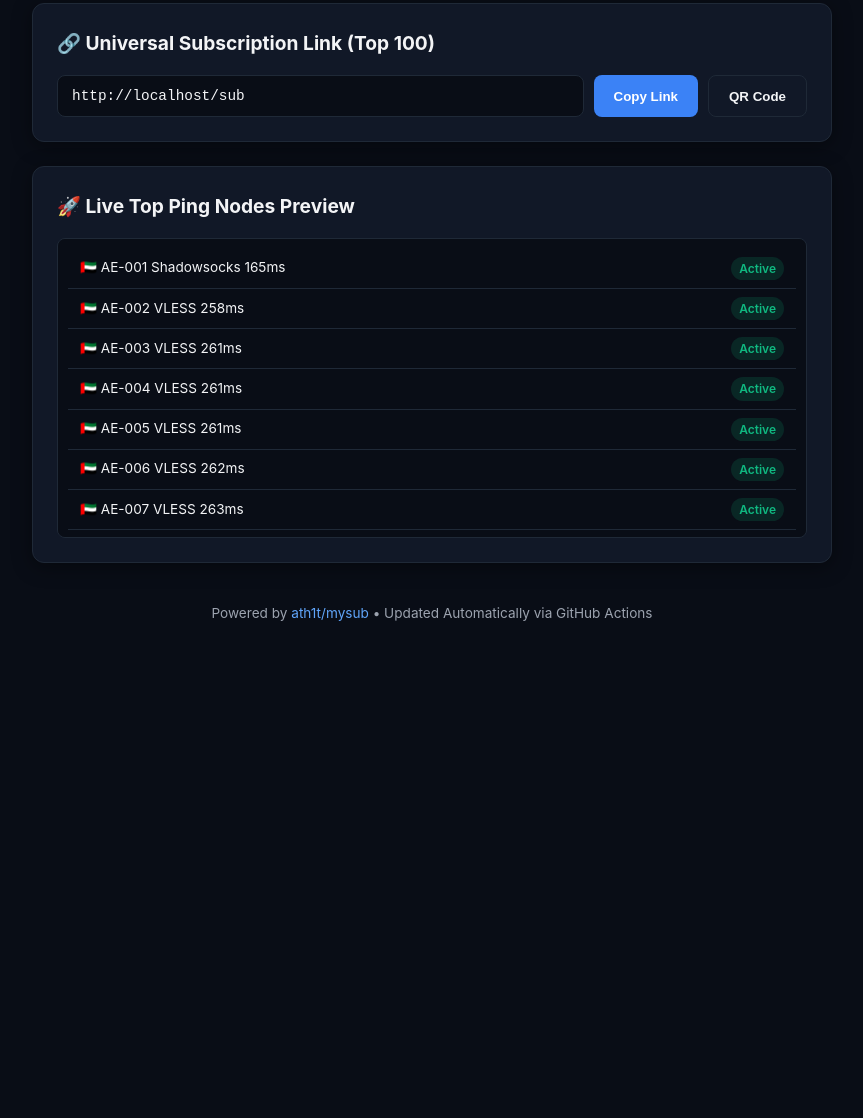
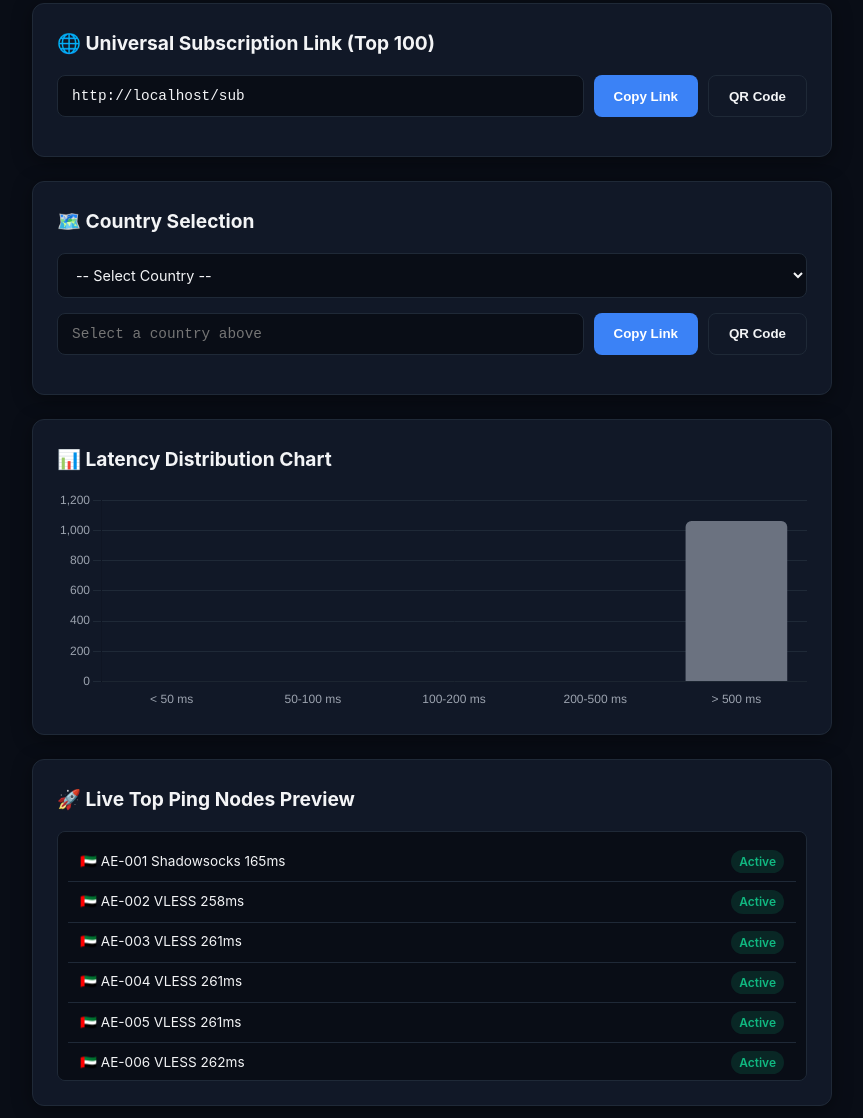
Before and after one commit to ath1t/mysub, a plain HTML site: page index.html in a window 1280 px wide. Shown: the part 286-1404 px from the top of the page, without its empty margins (208-1071 px from the left). Before the commit the page ends 931 px from the top, so only its background shows below. Drawn offline with nearby package versions, Linux system fonts and the light colour scheme.

Commit message:
Refactor subscription cards and add latency chart
Updated HTML structure and JavaScript functions for subscription links and QR code generation. Adjusted styles and added a latency distribution chart.

```diff
--- a/index.html
+++ b/index.html
@@ -4,6 +4,8 @@
     <meta charset="UTF-8">
     <meta name="viewport" content="width=device-width, initial-scale=1.0">
     <title>MySub • High-Speed Proxy Hub</title>
+    <!-- Chart.js CDN -->
+    <script src="https://cdn.jsdelivr.net/npm/chart.js"></script>
     <style>
         :root {
             --bg-dark: #090d16;
@@ -38,8 +40,8 @@
         }
         .card h2 { font-size: 1.2rem; margin-bottom: 16px; display: flex; align-items: center; gap: 8px; }
 
-        .sub-box { display: flex; gap: 10px; flex-wrap: wrap; }
-        .sub-input {
+        .sub-box { display: flex; gap: 10px; flex-wrap: wrap; margin-bottom: 15px; }
+        .sub-input, select {
             flex: 1;
             min-width: 220px;
             padding: 12px 14px;
@@ -50,6 +52,8 @@
             font-family: monospace;
             font-size: 0.9rem;
         }
+        select { font-family: inherit; cursor: pointer; }
+
         .btn {
             padding: 12px 20px;
             border-radius: 8px;
@@ -72,7 +76,7 @@
         .stat-val { font-size: 1.6rem; font-weight: bold; color: #60a5fa; }
         .stat-label { font-size: 0.85rem; color: var(--text-muted); }
 
-        .node-list { max-height: 300px; overflow-y: auto; background: var(--bg-dark); border-radius: 8px; padding: 10px; border: 1px solid var(--border-color); }
+        .node-list { max-height: 250px; overflow-y: auto; background: var(--bg-dark); border-radius: 8px; padding: 10px; border: 1px solid var(--border-color); }
         .node-item { padding: 8px 12px; border-bottom: 1px solid var(--border-color); font-size: 0.85rem; display: flex; justify-content: space-between; align-items: center; }
         .node-item:last-child { border-bottom: none; }
         .badge { background: rgba(16, 185, 129, 0.15); color: var(--success); padding: 2px 8px; border-radius: 12px; font-size: 0.75rem; font-weight: 600; }
@@ -104,16 +108,44 @@
         </div>
     </div>
 
+    <!-- Universal Subscription Card -->
     <div class="card">
-        <h2>🔗 Universal Subscription Link (Top 100)</h2>
+        <h2>🌐 Universal Subscription Link (Top 100)</h2>
         <div class="sub-box">
             <input type="text" id="mainSubUrl" class="sub-input" readonly>
             <button class="btn" onclick="copyText('mainSubUrl', this)">Copy Link</button>
-            <button class="btn btn-outline" onclick="toggleQR()">QR Code</button>
+            <button class="btn btn-outline" onclick="toggleQR('qrBox', 'mainSubUrl')">QR Code</button>
         </div>
         <div class="qr-container" id="qrBox">
-            <img id="qrImage" src="" alt="Subscription QR Code">
+            <img id="qrImage_mainSubUrl" src="" alt="Subscription QR Code">
             <p style="font-size: 0.8rem; color: var(--text-muted); margin-top: 8px;">Scan with V2rayNG, Shadowrocket, or NekoBox</p>
+        </div>
+    </div>
+
+    <!-- Country-Specific Subscription Card -->
+    <div class="card">
+        <h2>🗺️ Country Selection</h2>
+        <div class="sub-box">
+            <select id="countrySelect" onchange="updateCountryLink()">
+                <option value="">-- Select Country --</option>
+            </select>
+        </div>
+        <div class="sub-box">
+            <input type="text" id="countrySubUrl" class="sub-input" readonly placeholder="Select a country above">
+            <button class="btn" onclick="copyText('countrySubUrl', this)">Copy Link</button>
+            <button class="btn btn-outline" onclick="toggleQR('qrCountryBox', 'countrySubUrl')">QR Code</button>
+        </div>
+        <div class="qr-container" id="qrCountryBox">
+            <img id="qrImage_countrySubUrl" src="" alt="Country Subscription QR Code">
+            <p style="font-size: 0.8rem; color: var(--text-muted); margin-top: 8px;">Scan country subscription</p>
+        </div>
+    </div>
+
+    <!-- Latency Distribution Chart Card -->
+    <div class="card">
+        <h2>📊 Latency Distribution Chart</h2>
+        <div style="position: relative; height: 220px; width: 100%;">
+            <canvas id="latencyChart"></canvas>
         </div>
     </div>
 
@@ -130,12 +162,13 @@
 </div>
 
 <script>
-    const subUrl = window.location.origin + '/sub';
-    document.getElementById('mainSubUrl').value = subUrl;
-    document.getElementById('qrImage').src = `https://api.qrserver.com/v1/create-qr-code/?size=200x200&data=${encodeURIComponent(subUrl)}`;
+    const origin = window.location.origin;
+    const mainUrl = origin + '/sub';
+    document.getElementById('mainSubUrl').value = mainUrl;
 
     function copyText(elementId, btnElement) {
         const input = document.getElementById(elementId);
+        if (!input.value) return;
         input.select();
         navigator.clipboard.writeText(input.value);
         const originalText = btnElement.innerText;
@@ -147,13 +180,67 @@
         }, 2000);
     }
 
-    function toggleQR() {
-        const qrBox = document.getElementById('qrBox');
+    function toggleQR(boxId, inputId) {
+        const qrBox = document.getElementById(boxId);
+        const inputVal = document.getElementById(inputId).value;
+        if (!inputVal) return;
+        const img = document.getElementById('qrImage_' + inputId);
+        img.src = `https://api.qrserver.com/v1/create-qr-code/?size=200x200&data=${encodeURIComponent(inputVal)}`;
         qrBox.style.display = qrBox.style.display === 'block' ? 'none' : 'block';
     }
 
-    // Fetch live nodes from GitHub to populate UI stats & preview
-    async function loadLiveNodes() {
+    function updateCountryLink() {
+        const select = document.getElementById('countrySelect');
+        const cc = select.value;
+        const input = document.getElementById('countrySubUrl');
+        if (cc) {
+            input.value = `${origin}/country/${cc}.txt`;
+        } else {
+            input.value = '';
+            document.getElementById('qrCountryBox').style.display = 'none';
+        }
+    }
+
+    let myChart = null;
+
+    function renderChart(brackets) {
+        const ctx = document.getElementById('latencyChart').getContext('2d');
+        if (myChart) {
+            myChart.destroy();
+        }
+        myChart = new Chart(ctx, {
+            type: 'bar',
+            data: {
+                labels: ['< 50 ms', '50-100 ms', '100-200 ms', '200-500 ms', '> 500 ms'],
+                datasets: [{
+                    label: 'Number of Nodes',
+                    data: [brackets.l50, brackets.l100, brackets.l200, brackets.l500, brackets.gt500],
+                    backgroundColor: ['#10b981', '#3b82f6', '#f59e0b', '#ef4444', '#6b7280'],
+                    borderRadius: 6
+                }]
+            },
+            options: {
+                responsive: true,
+                maintainAspectRatio: false,
+                plugins: {
+                    legend: { display: false }
+                },
+                scales: {
+                    y: {
+                        beginAtZero: true,
+                        grid: { color: '#1f2937' },
+                        ticks: { color: '#9ca3af' }
+                    },
+                    x: {
+                        grid: { display: false },
+                        ticks: { color: '#9ca3af' }
+                    }
+                }
+            }
+        });
+    }
+
+    async function loadData() {
         try {
             const res = await fetch('https://raw.githubusercontent.com/ath1t/mysub/main/nodes.txt');
             if (!res.ok) throw new Error("Failed to fetch");
@@ -166,7 +253,57 @@
             listContainer.innerHTML = '';
 
             let lowestPing = null;
+            const countriesSet = new Set();
+            const brackets = { l50: 0, l100: 0, l200: 0, l500: 0, gt500: 0 };
 
+            lines.forEach(link => {
+                let name = "Unknown Node";
+                try {
+                    if (link.startsWith('vmess://')) {
+                        const jsonStr = atob(link.replace('vmess://', ''));
+                        const obj = JSON.parse(jsonStr);
+                        name = obj.ps || "VMess Node";
+                    } else if (link.includes('#')) {
+                        name = decodeURIComponent(link.split('#')[1]);
+                    }
+                } catch (e) {}
+
+                // Extract country code
+                const ccMatch = name.match(/\| \S+\s+([A-Z]{2})-\d+/);
+                if (ccMatch) {
+                    countriesSet.add(ccMatch[1]);
+                }
+
+                // Extract ping ms
+                const pingMatch = name.match(/\[([\d.]+)ms\]/);
+                if (pingMatch) {
+                    const p = parseFloat(pingMatch[1]);
+                    if (lowestPing === null || p < lowestPing) {
+                        lowestPing = p;
+                    }
+                    if (p < 50) brackets.l50++;
+                    else if (p < 100) brackets.l100++;
+                    else if (p < 200) brackets.l200++;
+                    else if (p < 500) brackets.l500++;
+                    else brackets.gt500++;
+                } else {
+                    brackets.gt500++;
+                }
+            });
+
+            // Render Chart
+            renderChart(brackets);
+
+            // Populate Country Dropdown
+            const select = document.getElementById('countrySelect');
+            Array.from(countriesSet).sort().forEach(cc => {
+                const opt = document.createElement('option');
+                opt.value = cc;
+                opt.textContent = `${cc} Subscription`;
+                select.appendChild(opt);
+            });
+
+            // Populate Preview List (Top 15)
             lines.slice(0, 15).forEach(link => {
                 let name = "Unknown Node";
                 try {
@@ -178,13 +315,8 @@
                         name = decodeURIComponent(link.split('#')[1]);
                     }
                 } catch (e) {}
-
-                // Extract ping ms if available in name e.g. [45.2ms]
                 const pingMatch = name.match(/\[([\d.]+)ms\]/);
                 const pingText = pingMatch ? `${pingMatch[1]} ms` : 'Active';
-                if (pingMatch && (lowestPing === null || parseFloat(pingMatch[1]) < lowestPing)) {
-                    lowestPing = parseFloat(pingMatch[1]);
-                }
 
                 const div = document.createElement('div');
                 div.className = 'node-item';
@@ -201,7 +333,7 @@
         }
     }
 
-    loadLiveNodes();
+    loadData();
 </script>
 
 </body>
```
